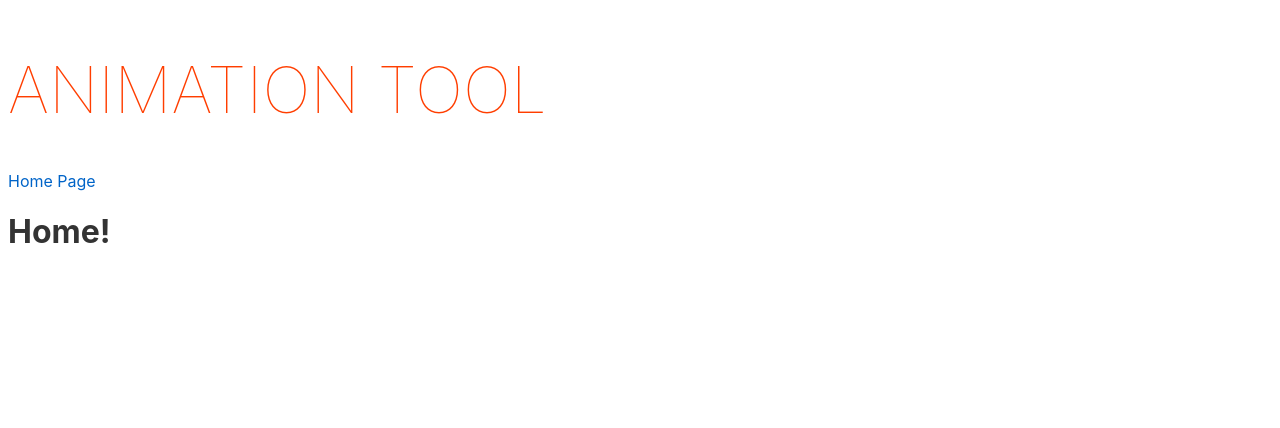
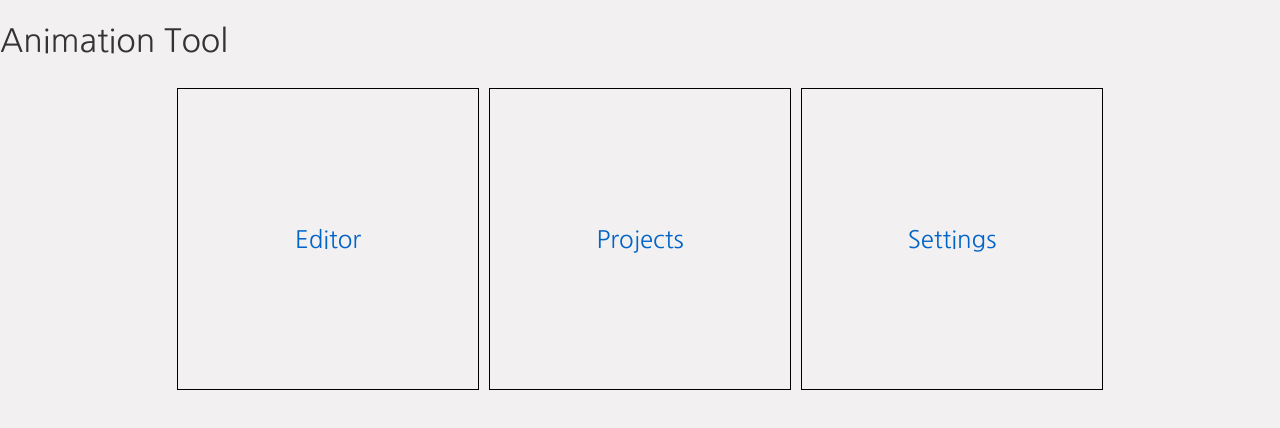
Before and after one commit to Project-Rekt/animation-tool, a Svelte app: page / in a window 1280 px wide. Shown: the top 428 px of the page. Built offline with nearby package versions, Linux system fonts and the light colour scheme.

Commit message:
Added wip editor toolbar

```diff
--- a/public/global.css
+++ b/public/global.css
@@ -1,5 +1,5 @@
 html, body {
-	position: relative;
+	position: absolute;
 	width: 100%;
 	height: 100%;
 }
--- a/rollup.config.js
+++ b/rollup.config.js
@@ -3,6 +3,7 @@ import resolve from '@rollup/plugin-node-resolve';
 import commonjs from '@rollup/plugin-commonjs';
 import livereload from 'rollup-plugin-livereload';
 import { terser } from 'rollup-plugin-terser';
+import autopreprocess from 'svelte-preprocess';
 
 const production = !process.env.ROLLUP_WATCH;
 
@@ -22,7 +23,8 @@ export default {
 			// a separate file — better for performance
 			css: css => {
 				css.write('public/build/bundle.css');
-			}
+			},
+			preprocess: autopreprocess()
 		}),
 
 		// If you have external dependencies installed from
--- a/src/App.svelte
+++ b/src/App.svelte
@@ -3,19 +3,8 @@
 	import routes from './routes';
 </script>
 
-<main>
-	<h1>Animation Tool</h1>
-	<a href="/" use:link>Home</a>
-	<a href="/page" use:link>Page</a>
-	<Router {routes}/>
-</main>
+<svelte:head>
+  <meta name="viewport" content="width=device-width, initial-scale=1.0" />
+</svelte:head>
 
-<style>
-
-	h1 {
-		color: #ff3e00;
-		text-transform: uppercase;
-		font-size: 4em;
-		font-weight: 100;
-	}
-</style>
+<Router {routes}/>
--- /dev/null
+++ b/src/components/layout/layout.svelte
@@ -0,0 +1,17 @@
+<script>
+  export let title = "Animation-Tool";
+</script>
+
+<style>
+  @import url("https://fonts.googleapis.com/css?family=Nanum+Gothic:400,700&display=swap");
+  :global(body) {
+    padding: 0;
+  }
+</style>
+
+<!-- Default Layout Wrapper -->
+<svelte:head>
+  <meta name="viewport" content="width=device-width, initial-scale=1.0" />
+  <title>{title}</title>
+</svelte:head>
+<slot />
--- /dev/null
+++ b/src/components/toolbar/toolbar.svelte
@@ -0,0 +1,174 @@
+<script>
+  import ClickOutside from "svelte-click-outside";
+  let tabs = [
+    {
+      name: "File",
+      list: [
+        {
+          name: "New Project",
+          action: () => {
+            console.log("Hello WOrld!");
+          }
+        },
+        {
+          name: "Open Project",
+          action: () => {
+            console.log("Hello WOrld!");
+          }
+        },
+        {
+          name: "Save Project"
+        },
+        {
+          name: "Import File"
+        }
+      ]
+    },
+    {
+      name: "Edit",
+      list: [
+        {
+          name: "Undo"
+        },
+        {
+          name: "Redo"
+        },
+        {
+          name: "Cut"
+        },
+        {
+          name: "Copy"
+        },
+        {
+          name: "Paste"
+        }
+      ]
+    },
+    {
+      name: "View",
+      list: [
+        {
+          name: "Color Palette"
+        },
+        {
+          name: "Toolbox"
+        }
+      ]
+    }
+  ];
+
+  let current = tabs[0].list[0].name;
+</script>
+
+<style lang="scss">
+  $highlighted: #3f51b5;
+  $bg-color: #594ffa;
+  $fg-color: white;
+
+  .toolbar {
+    position: fixed;
+    top: 0;
+    width: 100%;
+    height: 30px;
+    background-color: $bg-color;
+    color: $fg-color;
+    display: flex;
+    flex-direction: column;
+    justify-content: center;
+  }
+
+  .tabs {
+    margin-left: 10px;
+    width: 100%;
+    height: 100%;
+    display: flex;
+    justify-content: flex-start;
+    align-items: center;
+  }
+
+  .tab {
+    height: 100%;
+    padding: 0 10px;
+    margin: 0 5px;
+    background: none;
+    border: none;
+    border-radius: 0;
+    color: $fg-color;
+  }
+
+  .tab p {
+    padding: 0;
+    margin: 0;
+    font-size: 13px;
+  }
+
+  .tab:hover {
+    background-color: $highlighted;
+  }
+
+  .list {
+    padding: 5px 0 0 0;
+    width: 200px;
+    position: absolute;
+    margin-top: 6px;
+    display: none;
+    background-color: $bg-color;
+    color: $fg-color;
+    text-align: left;
+  }
+
+  .tab .list.expand {
+    display: block;
+  }
+
+  .list-item {
+    width: calc(100% - 10px);
+    padding: 0 5px;
+    height: 25px;
+
+    border-bottom: 1px solid $fg-color;
+    display: flex;
+    * {
+      margin: auto 0;
+    }
+  }
+
+  .list-item:hover {
+    background-color: $highlighted;
+  }
+</style>
+
+<ClickOutside
+  on:clickoutside={() => {
+    current = '';
+  }}>
+  <div class="toolbar">
+    <div class="tabs">
+      {#each tabs as tab}
+        <button
+          class="tab"
+          on:click={() => {
+            if (current == tab.name) {
+              current = '';
+            } else {
+              current = tab.name;
+            }
+          }}
+          on:mouseover={() => {
+            if (current) {
+              current = tab.name;
+            }
+          }}>
+          <p>{tab.name}</p>
+          <div class={current === tab.name ? 'list expand' : 'list'}>
+            {#each tab.list as li}
+              <div class="list-item">
+                <p>{li.name}</p>
+              </div>
+            {/each}
+          </div>
+        </button>
+      {/each}
+    </div>
+  </div>
+</ClickOutside>
--- a/src/routes.js
+++ b/src/routes.js
@@ -1,7 +1,9 @@
 import Home from './routes/home.svelte';
 import Page from './routes/page.svelte';
+import Editor from './routes/editor.svelte';
 
 export default {
     '/': Home,
-    '/page': Page
+    '/page': Page,
+    '/editor': Editor
 }
--- /dev/null
+++ b/src/routes/editor.svelte
@@ -0,0 +1,20 @@
+<script>
+  import Layout from "../components/layout/layout.svelte";
+  import Toolbar from "../components/toolbar/toolbar.svelte";
+</script>
+
+<style lang="scss">
+  $bg-color: #f2f0f0;
+  * {
+    font-family: "Nanum Gothic", sans-serif;
+    font-weight: 500;
+  }
+
+  :global(body) {
+    background-color: $bg-color;
+  }
+</style>
+
+<Layout title="Editor">
+  <Toolbar />
+</Layout>
--- a/src/routes/home.svelte
+++ b/src/routes/home.svelte
@@ -1 +1,61 @@
-<h1>Home!</h1>
+<script>
+  import Layout from "../components/layout/layout.svelte";
+
+  let pages = [
+    { title: "Editor", link: "#/editor" },
+    { title: "Projects", link: "#/projects" },
+    { title: "Settings", link: "#/settings" }
+  ];
+</script>
+
+<style lang="scss">
+  $bg-color: #f2f0f0;
+  * {
+    font-family: "Nanum Gothic", sans-serif;
+    font-weight: 500;
+  }
+
+  :global(body) {
+    background-color: $bg-color;
+  }
+
+  .pages {
+    display: flex;
+    flex-wrap: wrap;
+    justify-content: center;
+    align-items: center;
+  }
+
+  .page {
+    margin: 5px;
+    min-width: 300px;
+    min-height: 300px;
+    border: 1px solid black;
+
+    text-decoration: none;
+
+    display: flex;
+    justify-content: center;
+    align-items: center;
+
+    transition: 0.25s linear;
+    background-color: $bg-color;
+  }
+
+  .page:hover {
+    transform: scale(1.05);
+    background-color: white;
+    transition: 0.25s linear;
+  }
+</style>
+
+<Layout title="Home">
+  <h1 class="main-heading">Animation Tool</h1>
+  <div class="pages">
+    {#each pages as page}
+      <a class="page" href={page.link}>
+        <h2>{page.title}</h2>
+      </a>
+    {/each}
+  </div>
+</Layout>
--- a/src/routes/page.svelte
+++ b/src/routes/page.svelte
@@ -1 +1,7 @@
-<h1>PAge!</h1>
+<script>
+    import Layout from '../components/layout/layout.svelte';
+</script>
+
+<Layout title="page">
+    <h1 class="title">PAge!</h1>
+</Layout>
```
Also changed, not shown: package.json (+6 -2 lines), 1 other file (tests, documents, lock files or other folders).
